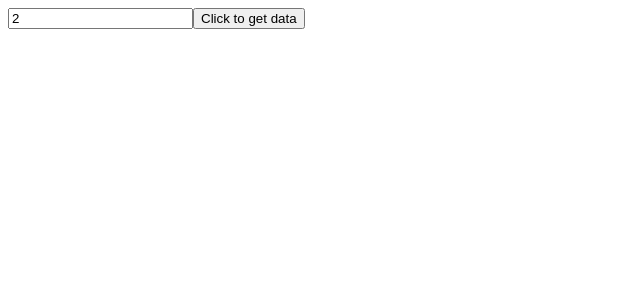
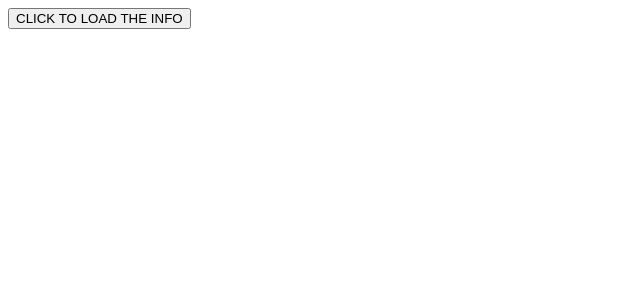
Before and after one commit to EhsanTheCoder98/graphQL, a React (Create React App) app: page / in a window 1280 px wide. Shown: the top 300 px of the page, without its empty margins (0-640 px from the left). Built offline with nearby package versions, Linux system fonts and the light colour scheme.

Commit message:
useMutation

```diff
--- a/src/App.jsx
+++ b/src/App.jsx
@@ -2,13 +2,15 @@ import React from 'react';
 import Users from './components/Users';
 import OneUser from './components/OneUser';
 import LazyQuery from './components/LazyQuery';
+import UseMutation from './components/UseMutation';
 
 const App = () => {
     return (
         <div>
             {/* <Users /> */}
             {/* <OneUser /> */}
-            <LazyQuery />
+            {/* <LazyQuery /> */}
+            <UseMutation />
         </div>
     );
 };
--- /dev/null
+++ b/src/components/UseMutation.jsx
@@ -0,0 +1,35 @@
+import React from "react";
+
+import { gql, useMutation } from "@apollo/client";
+
+const UseMutation = () => {
+  const CREATE_USER = gql`
+    mutation {
+      createUser(
+        input: {
+          name: "ehsan"
+          username: "ef98"
+          email: "ehsan@me.com"
+          phone: "082329487298"
+        }
+      ) {
+        id
+        name
+        username
+        email
+        phone
+      }
+    }
+  `;
+  const [createUser, { loading, error, data, called }] =
+    useMutation(CREATE_USER);
+  console.log({ loading, error, data, called });
+
+  return (
+    <div>
+      <button onClick={createUser}>CLICK TO LOAD THE INFO</button>
+    </div>
+  );
+};
+
+export default UseMutation;
```
